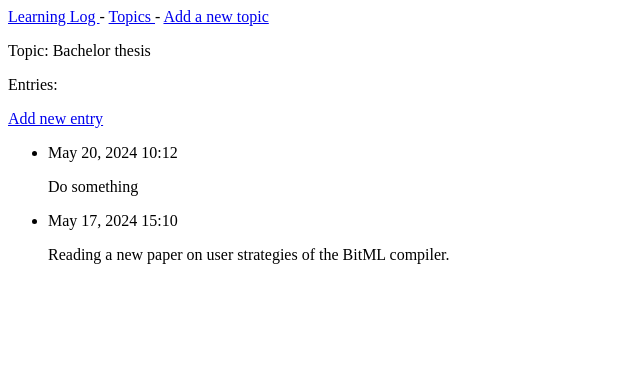
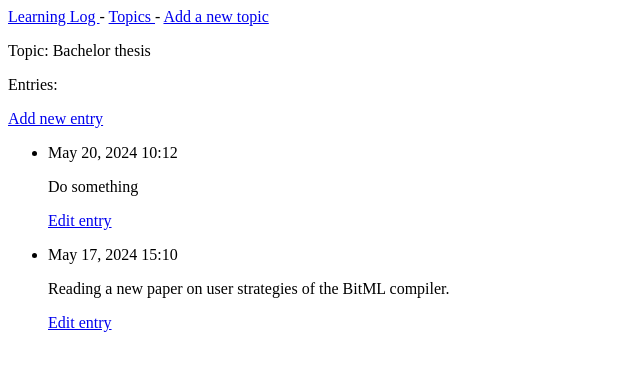
Before and after one commit to luiminyan/django_learning_log, a Django app: page /topics/5/ in a window 1280 px wide. Shown: the top 371 px of the page, without its empty margins (0-640 px from the left). Run offline with Django 5.2, Linux system fonts and the light colour scheme; data comes from the database, SQL or seed files in the repository; both versions use the stored data as it was after the commit.

Commit message:
Added edit_entry

```diff
--- a/logs/templates/topic.html
+++ b/logs/templates/topic.html
@@ -10,6 +10,9 @@
             <li>
                 <p>{{ entry.date_added|date:'M d, Y H:i' }}</p>
                 <p>{{ entry.text|linebreaks }}</p>
+                <p>
+                    <a href="{% url 'logs:edit_entry' entry.id %}">Edit entry</a>
+                </p>
             </li>
         {% empty %}
             <li>No event have been added yet.</li>
--- a/logs/urls.py
+++ b/logs/urls.py
@@ -10,6 +10,8 @@ urlpatterns = [
     path('topics/', views.topics, name='topics'),
     path('topics/<int:topic_id>/', views.topic, name='topic'),
     path('new_topic/', views.new_topic, name='new_topic'),
-    # take topic_id as an argument
+    # add new entry under a topic: take topic_id as an argument
     path('new_entry/<int:topic_id>/', views.new_entry, name='new_entry'),
+    # edit entry
+    path('edit_entry/<int:entry_id>/', views.edit_entry, name='edit_entry'),
 ]
--- a/logs/views.py
+++ b/logs/views.py
@@ -1,6 +1,6 @@
 from django.shortcuts import render, redirect
 
-from logs.models import Topic
+from logs.models import Topic, Entry
 from .forms import TopicForm, EntryForm
 
 
@@ -60,3 +60,19 @@ def new_entry(request, topic_id):
     # Display a blank or invalid form.
     context = {'topic': topic, 'form': form, 'topic_id': topic_id}
     return render(request, 'new_entry.html', context)
+
+
+def edit_entry(request, entry_id):
+    entry = Entry.objects.get(id=entry_id)
+    topic = entry.topic
+
+    if request.method != "POST":
+        form = EntryForm(instance=entry)
+    else:
+        form = EntryForm(instance=entry, data=request.POST)
+        if form.is_valid():
+            form.save()
+            return redirect('logs:topic', topic_id=topic.id)
+
+    context = {'entry': entry, 'topic': topic, 'form': form}
+    return render(request, 'edit_entry.html', context)
```
Also changed, not shown: logs/templates/edit_entry.html (added, +12 -0 lines), db.sqlite3.
